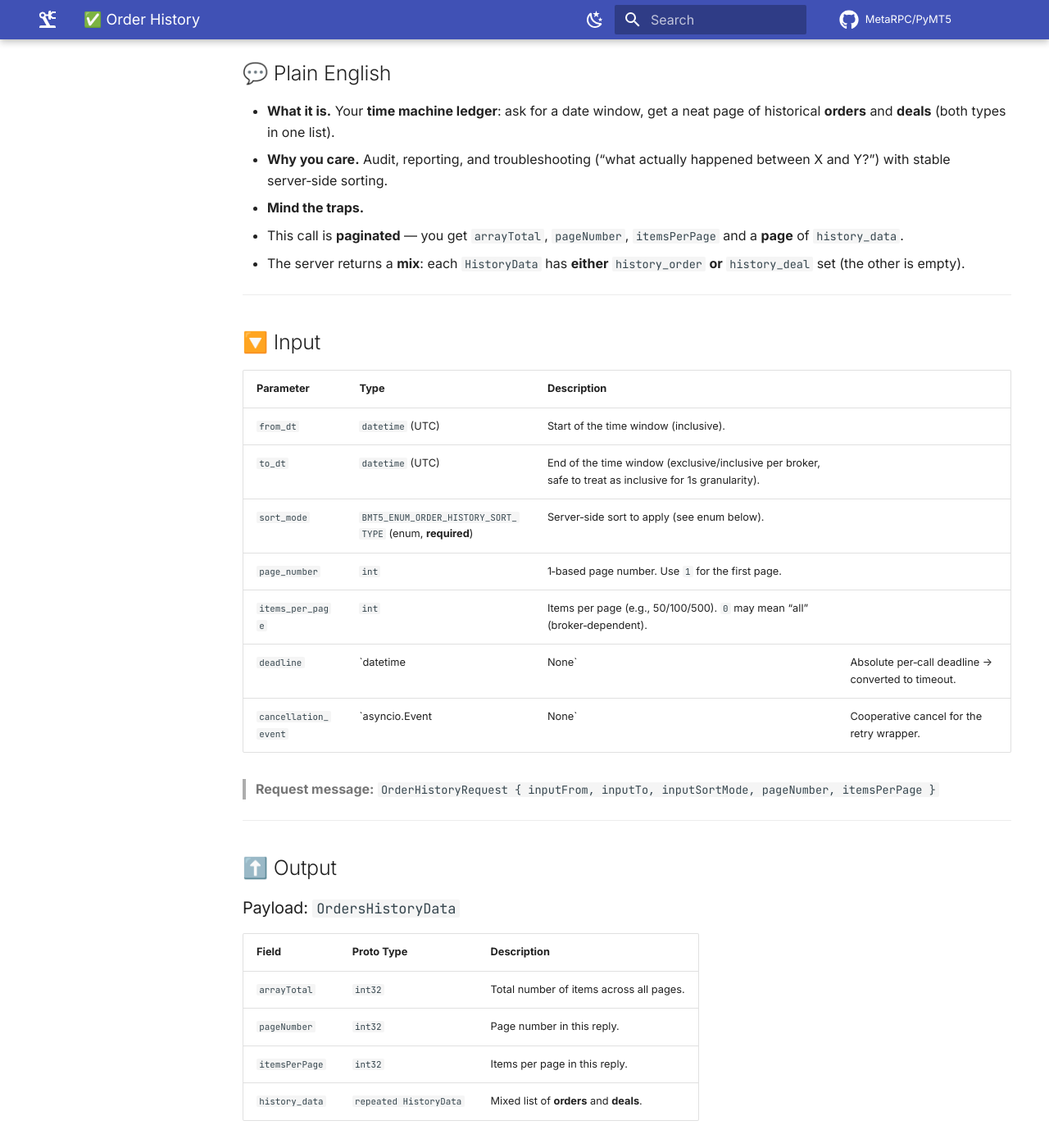
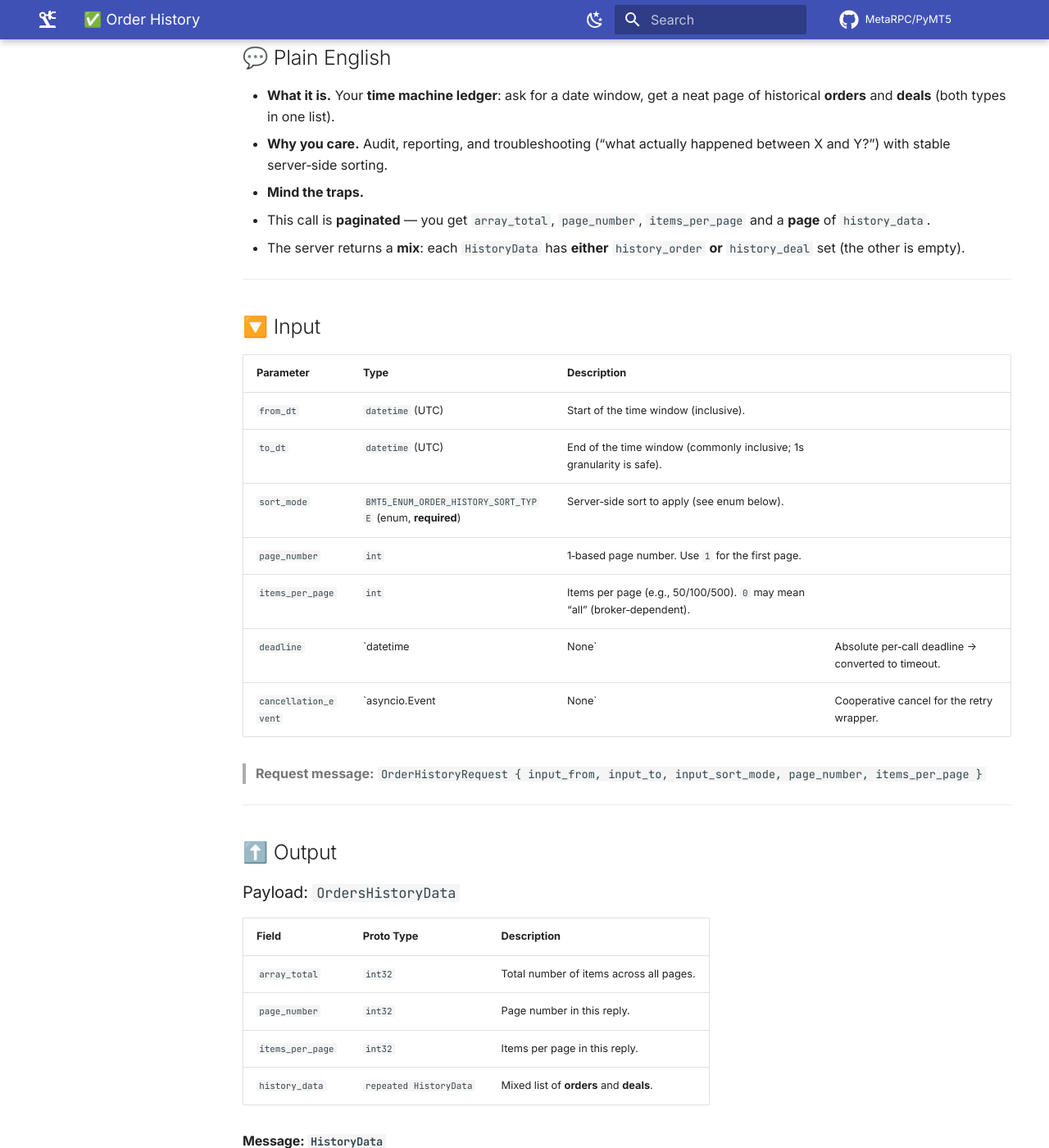
Before and after one commit to MetaRPC/PyMT5, an MkDocs documentation site: the page built from docs/MT5Account/Orders_Positions_History/order_history.md, in a window 1280 px wide and 1400 px high, scrolled down 1435 px. Shown: the whole window at 82% size. Built offline with MkDocs 1.6.1 and Material for MkDocs 9.7.7, drawn with Linux system fonts in a browser that asks for light colours; comment, search, counter and statistics services are not loaded; some of the changed text lies outside the part shown.

Commit message:
Update order_history.md

````diff
--- a/docs/MT5Account/Orders_Positions_History/order_history.md
+++ b/docs/MT5Account/Orders_Positions_History/order_history.md
@@ -38,7 +37,7 @@ res = await acct.order_history(
     items_per_page=100,
 )
 
-print(res.arrayTotal, len(res.history_data))  # total items, items on this page
+print(res.array_total, len(res.history_data))  # total items, items on this page
 ```
 
 ---
@@ -66,23 +65,24 @@ async def order_history(
 * **Why you care.** Audit, reporting, and troubleshooting (“what actually happened between X and Y?”) with stable server‑side sorting.
 * **Mind the traps.**
 
-  * This call is **paginated** — you get `arrayTotal`, `pageNumber`, `itemsPerPage` and a **page** of `history_data`.
+  * This call is **paginated** — you get `array_total`, `page_number`, `items_per_page` and a **page** of `history_data`.
   * The server returns a **mix**: each `HistoryData` has **either** `history_order` **or** `history_deal` set (the other is empty).
+
 ---
 
 ## 🔽 Input
 
-| Parameter            | Type                                                     | Description                                                                                             |                                                    |
-| -------------------- | -------------------------------------------------------- | ------------------------------------------------------------------------------------------------------- | -------------------------------------------------- |
-| `from_dt`            | `datetime` (UTC)                                         | Start of the time window (inclusive).                                                                   |                                                    |
-| `to_dt`              | `datetime` (UTC)                                         | End of the time window (exclusive/inclusive per broker, safe to treat as inclusive for 1s granularity). |                                                    |
-| `sort_mode`          | `BMT5_ENUM_ORDER_HISTORY_SORT_TYPE` (enum, **required**) | Server‑side sort to apply (see enum below).                                                             |                                                    |
-| `page_number`        | `int`                                                    | 1‑based page number. Use `1` for the first page.                                                        |                                                    |
-| `items_per_page`     | `int`                                                    | Items per page (e.g., 50/100/500). `0` may mean “all” (broker‑dependent).                               |                                                    |
-| `deadline`           | \`datetime                                               | None\`                                                                                                  | Absolute per‑call deadline → converted to timeout. |
-| `cancellation_event` | \`asyncio.Event                                          | None\`                                                                                                  | Cooperative cancel for the retry wrapper.          |
+| Parameter            | Type                                                     | Description                                                               |                                                    |
+| -------------------- | -------------------------------------------------------- | ------------------------------------------------------------------------- | -------------------------------------------------- |
+| `from_dt`            | `datetime` (UTC)                                         | Start of the time window (inclusive).                                     |                                                    |
+| `to_dt`              | `datetime` (UTC)                                         | End of the time window (commonly inclusive; 1s granularity is safe).      |                                                    |
+| `sort_mode`          | `BMT5_ENUM_ORDER_HISTORY_SORT_TYPE` (enum, **required**) | Server‑side sort to apply (see enum below).                               |                                                    |
+| `page_number`        | `int`                                                    | 1‑based page number. Use `1` for the first page.                          |                                                    |
+| `items_per_page`     | `int`                                                    | Items per page (e.g., 50/100/500). `0` may mean “all” (broker‑dependent). |                                                    |
+| `deadline`           | \`datetime                                               | None\`                                                                    | Absolute per‑call deadline → converted to timeout. |
+| `cancellation_event` | \`asyncio.Event                                          | None\`                                                                    | Cooperative cancel for the retry wrapper.          |
 
-> **Request message:** `OrderHistoryRequest { inputFrom, inputTo, inputSortMode, pageNumber, itemsPerPage }`
+> **Request message:** `OrderHistoryRequest { input_from, input_to, input_sort_mode, page_number, items_per_page }`
 
 ---
 
@@ -90,12 +90,12 @@ async def order_history(
 
 ### Payload: `OrdersHistoryData`
 
-| Field          | Proto Type             | Description                             |
-| -------------- | ---------------------- | --------------------------------------- |
-| `arrayTotal`   | `int32`                | Total number of items across all pages. |
-| `pageNumber`   | `int32`                | Page number in this reply.              |
-| `itemsPerPage` | `int32`                | Items per page in this reply.           |
-| `history_data` | `repeated HistoryData` | Mixed list of **orders** and **deals**. |
+| Field            | Proto Type             | Description                             |
+| ---------------- | ---------------------- | --------------------------------------- |
+| `array_total`    | `int32`                | Total number of items across all pages. |
+| `page_number`    | `int32`                | Page number in this reply.              |
+| `items_per_page` | `int32`                | Items per page in this reply.           |
+| `history_data`   | `repeated HistoryData` | Mixed list of **orders** and **deals**. |
 
 #### Message: `HistoryData`
 
@@ -110,8 +110,8 @@ async def order_history(
 | Field             | Type                           | Notes                                       |
 | ----------------- | ------------------------------ | ------------------------------------------- |
 | `ticket`          | `uint64`                       | Order ticket ID.                            |
-| `setup_time`      | `Timestamp`                    | When the order was created.                 |
-| `done_time`       | `Timestamp`                    | When the order was filled/canceled/expired. |
+| `time_setup`      | `Timestamp`                    | When the order was created.                 |
+| `time_done`       | `Timestamp`                    | When the order was filled/canceled/expired. |
 | `state`           | `BMT5_ENUM_ORDER_STATE`        | STARTED/PLACED/CANCELED/PARTIAL/FILLED/…    |
 | `price_current`   | `double`                       | Current price at fetch.                     |
 | `price_open`      | `double`                       | Order price.                                |
@@ -179,13 +179,12 @@ async def order_history(
 
 ### 🧩 Notes & Tips
 
-* **Pagination 101:** fetch first page → read `arrayTotal` to estimate total pages → loop.
+* **Pagination 101:** fetch first page → read `array_total` to estimate total pages → loop.
 * Convert all `Timestamp` values once and reuse; don’t reparse per render.
 * No server‑side symbol filter — filter client‑side.
 * Wrapper handles transient gRPC hiccups via `execute_with_reconnect(...)`.
 
 **See also:** [PositionsHistory](../Orders_Positions_History/positions_history.md), [OpenedOrders](../Orders_Positions_History/opened_orders.md), [OpenedOrdersTickets](../Orders_Positions_History/opened_orders_tickets.md).
-
 
 ---
 
@@ -206,7 +205,7 @@ res = await acct.order_history(
     ah_pb2.BMT5_ENUM_ORDER_HISTORY_SORT_TYPE.BMT5_SORT_BY_CLOSE_TIME_DESC,
     page, page_size
 )
-print(f"page {res.pageNumber}/{(res.arrayTotal + page_size - 1)//page_size}")
+print(f"page {res.page_number}/{(res.array_total + page_size - 1)//page_size}")
 ```
 
 ### 2) Fetch all pages (be kind to the server)
@@ -271,5 +270,5 @@ res = await acct.order_history(
     deadline=datetime.now(timezone.utc) + timedelta(seconds=3),
     cancellation_event=cancel_event,
 )
-print(res.itemsPerPage)
+print(res.items_per_page)
 ```
````
Also changed, not shown: other parts of docs/MT5Account/Orders_Positions_History/order_history.md (+1 -2 lines).
